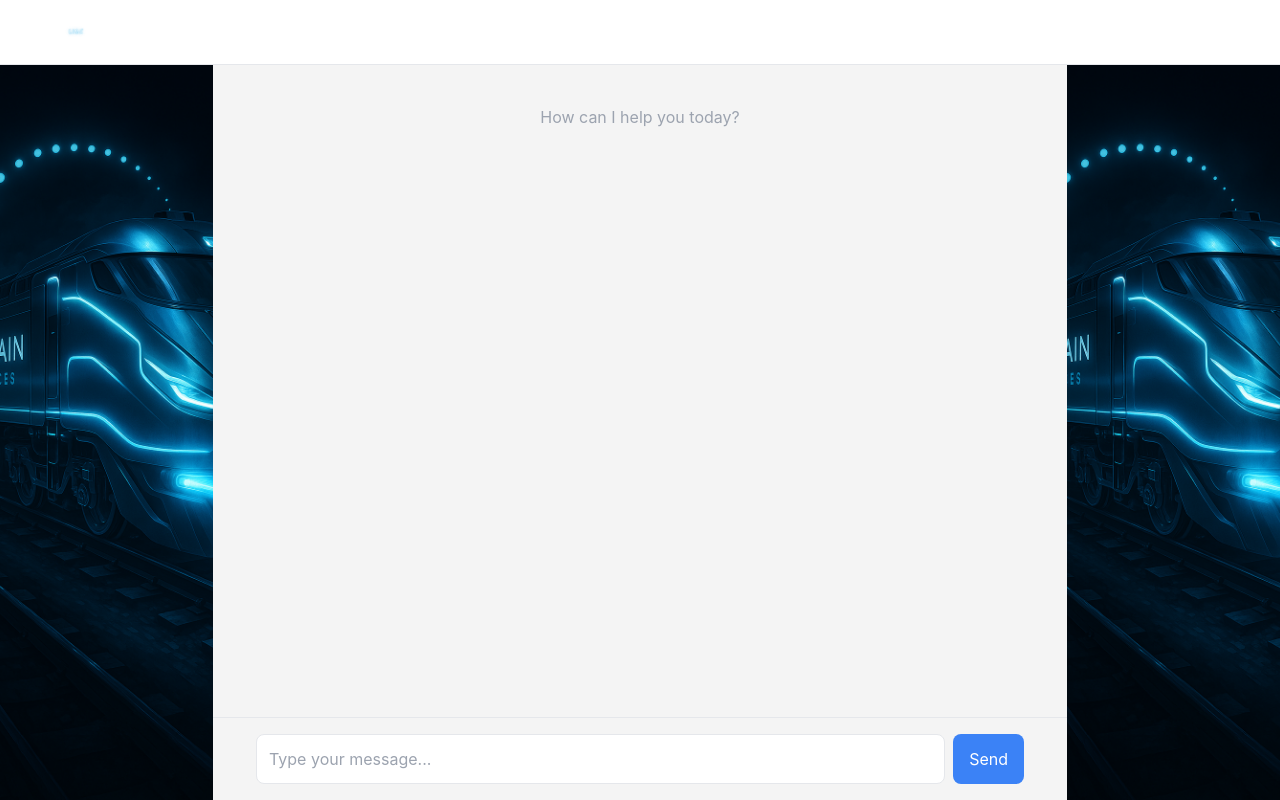
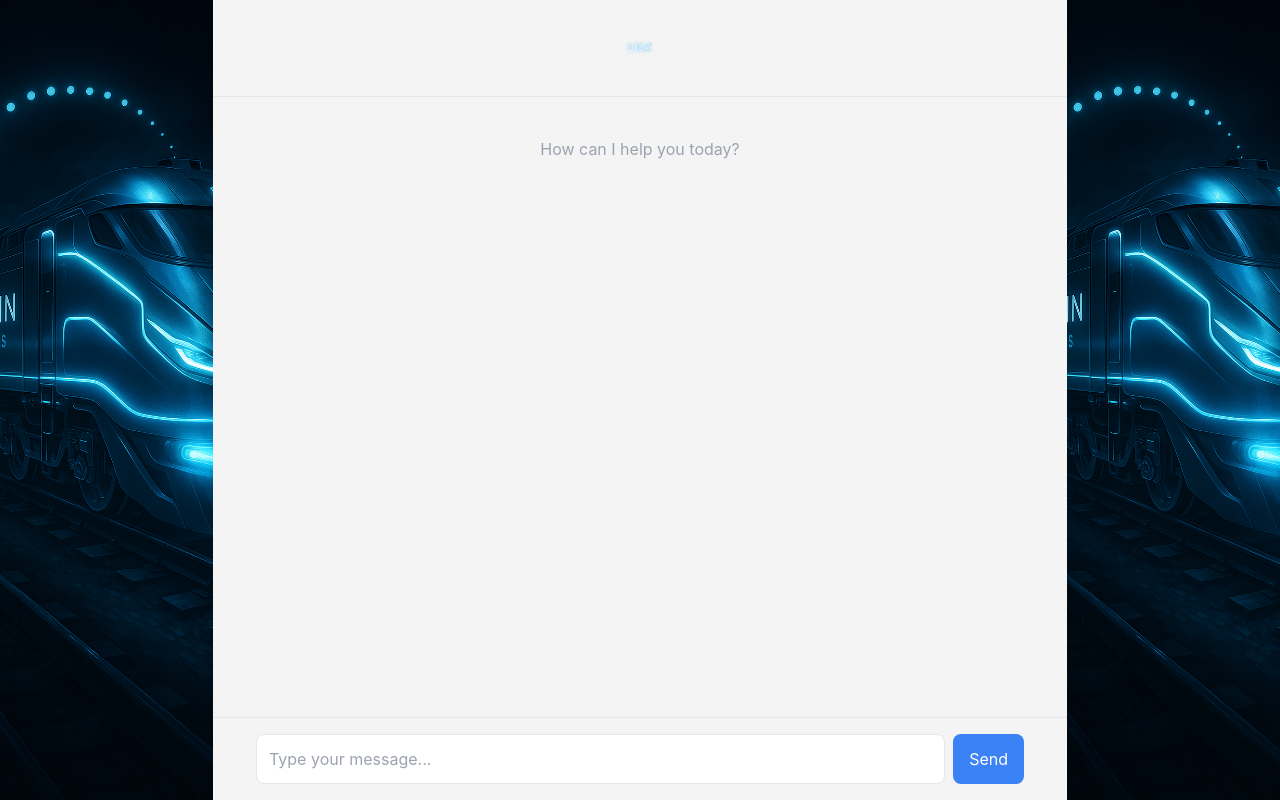
Before and after one commit to willmcinnis/chatbot-frontend-2, a React (Create React App) app: page / in a window 1280 px wide. Built offline with nearby package versions, Linux system fonts and the light colour scheme.

Commit message:
Update ChatInterface.jsx

```diff
--- a/src/components/ChatInterface.jsx
+++ b/src/components/ChatInterface.jsx
@@ -161,19 +161,6 @@ const ChatInterface = () => {
 
   return (
     <div className="flex flex-col w-full h-screen">
-      {/* Header with Logo */}
-      <div className="w-full bg-white border-b p-3">
-        <div className="container mx-auto flex items-center">
-          <div className="h-10 w-32 relative">
-            <img
-              src="/Lisa Logo.png"
-              alt="Lisa Logo"
-              className="object-contain h-full w-full"
-            />
-          </div>
-        </div>
-      </div>
-
       {/* Main Content Area with Sidebars */}
       <div className="flex flex-1 w-full overflow-hidden">
         {/* Left Sidebar */}
@@ -189,6 +176,17 @@ const ChatInterface = () => {
 
         {/* Main Chat Area */}
         <div className="flex-1 flex flex-col overflow-hidden">
+          {/* Logo - Enlarged and positioned at the top of the main chat area */}
+          <div className="py-4 flex justify-center border-b">
+            <div className="h-16 relative">
+              <img
+                src="/Lisa Logo.png"
+                alt="Lisa Logo"
+                className="object-contain h-full"
+              />
+            </div>
+          </div>
+
           <div className="flex-grow overflow-auto">
             <div>
               {messages.length === 0 && (
```
